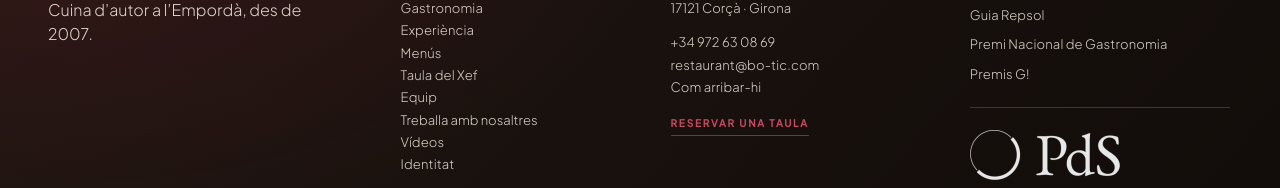
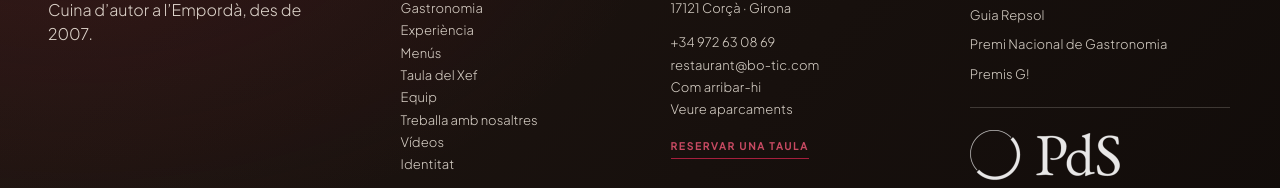
Before and after one commit to SpankyGi/Botic1, a React (Vite) app: page /ca in a window 1280 px wide. Shown: the part 5104-5292 px from the top of the page. Built offline with nearby package versions, Linux system fonts and the light colour scheme; no server answers.

Commit message:
Add original parking map to footer address section

```diff
--- a/src/components/Footer.jsx
+++ b/src/components/Footer.jsx
@@ -54,6 +54,13 @@ export default function Footer() {
             >
               {t('footer.directions')}
             </a>
+            <a
+              href="https://www.google.com/maps/d/viewer?mid=13ycz7ovNLHKlPEOouM13aNPLOzpPzv4&ll=41.98827961281014%2C3.016173340973789&z=17"
+              target="_blank"
+              rel="noopener noreferrer"
+            >
+              {t('reserves.restaurantParkingLink')}
+            </a>
             <Link to={routes.reserves} className="footer-reserve-link">{t('footer.reserve')}</Link>
           </section>
 
```
